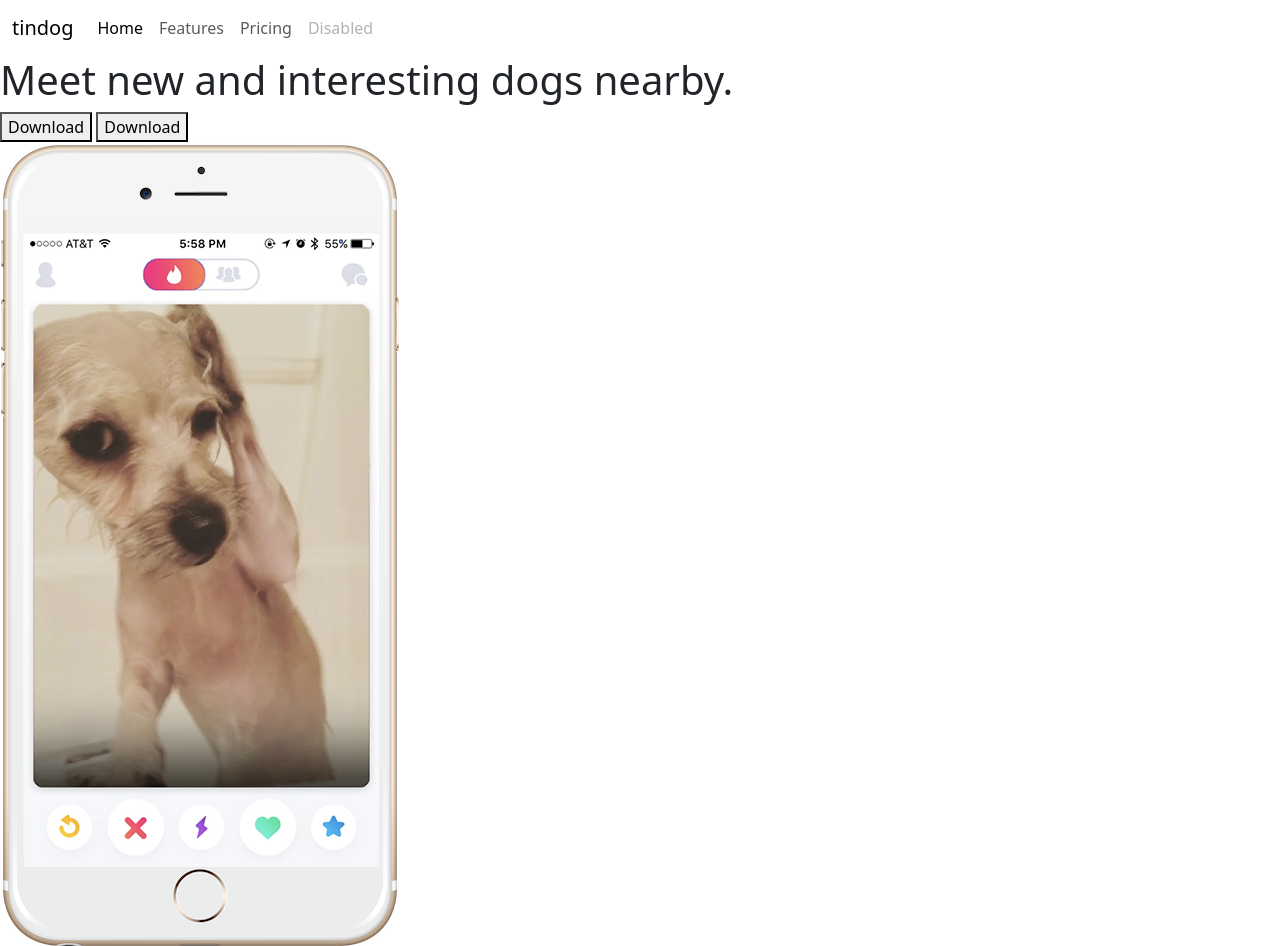
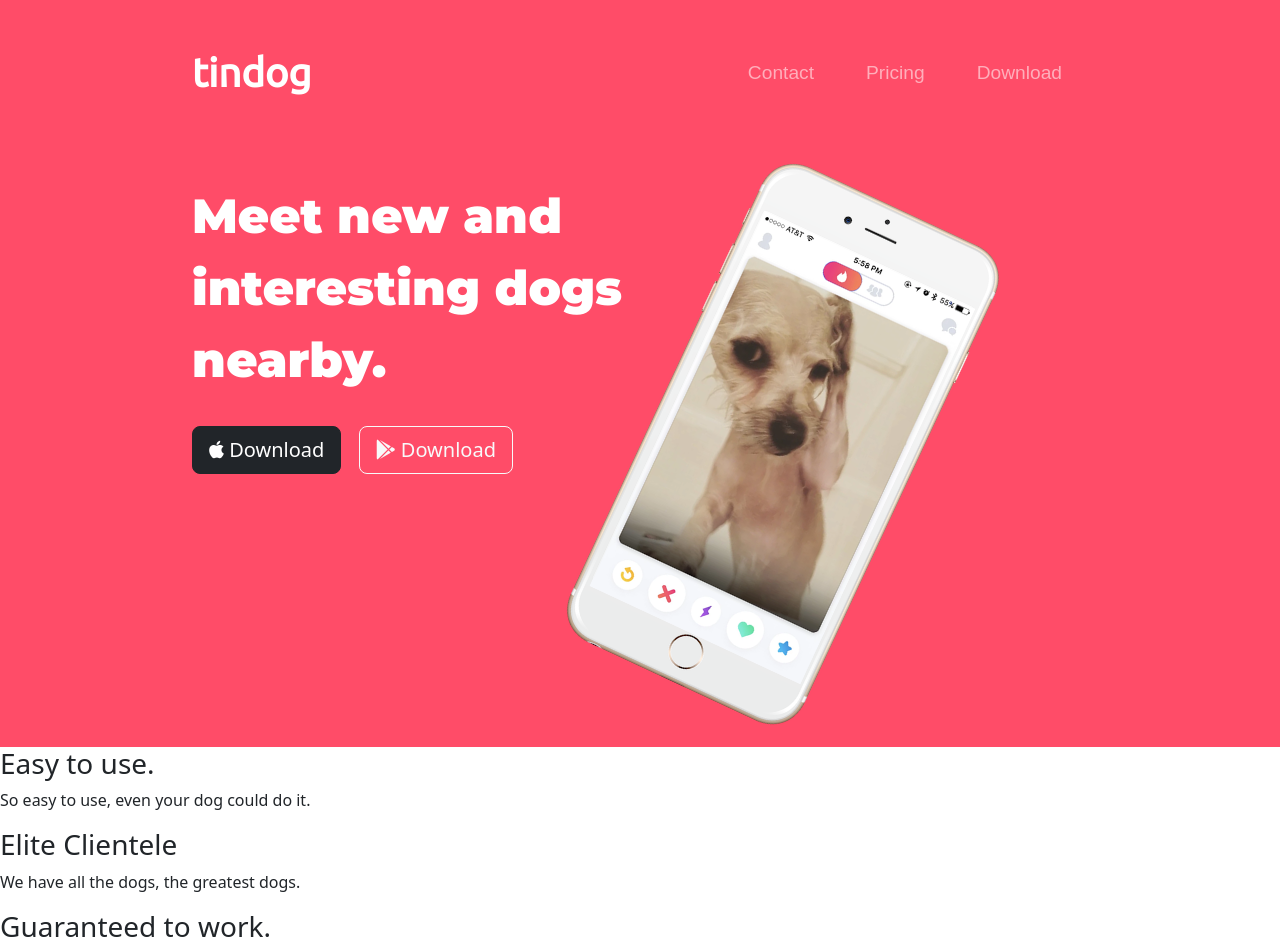
Before and after one commit to nicknurse91/tindog, a plain HTML site: page tindog/index.html in a window 1280 px wide. Shown: the top 946 px of the page. Drawn offline with nearby package versions, Linux system fonts and the light colour scheme.

Commit message:
added new navbar, images, css

```diff
--- a/tindog/css/styles.css
+++ b/tindog/css/styles.css
@@ -1,12 +1,50 @@
                                                     /* NAVBAR */
+.navbar {
+    font-family: ubuntu;
+    padding: 0 0 4.5rem;
 
+}
 
+.navbar-brand {
+    font-family: ubuntu;
+    font-size: 2.5rem;
+    font-weight: bold;
+}
 
+.nav-item {
+    padding: 0 18px;
+}
+
+.nav-link {
+    font-size: 1.2rem;
+    font-family: 'Montserrat-light', sans-serif;
+}
 
                                                     /* TITLE */
+#title {
+    background-color: #ff4c68;
+    color: #fff;
+}
 
+h1 {
+    font-family: 'Montserrat', sans-serif;
+    font-size: 3rem;
+    line-height: 1.5;
+    font-weight: 900;
+}
 
+.container-fluid {
+    padding: 3% 15% 3% 15%;
+}
 
+.title-image {
+    width: 60%;
+    rotate: 25deg;
+}
+
+.download-btn {
+    margin: 5% 3% 5% 0;
+}
 
 
                                                     /* FEATURES */
--- a/tindog/index.html
+++ b/tindog/index.html
@@ -3,54 +3,60 @@
 
 <head>
    <meta charset="utf-8">
+   <meta name="viewport" content="width=device-width, initial-scale=1">
    <title>TinDog</title>
-  <meta name="viewport" content="width=device-width, initial-scale=1">
+    <!-- FONTAWESOME -->
+    <script src="https://kit.fontawesome.com/bcf30c4316.js" crossorigin="anonymous"></script>
+    <!-- BOOTSTRAP -->
     <script src="https://cdn.jsdelivr.net/npm/bootstrap@5.3.0-alpha1/dist/js/bootstrap.bundle.min.js" integrity="sha384-w76AqPfDkMBDXo30jS1Sgez6pr3x5MlQ1ZAGC+nuZB+EYdgRZgiwxhTBTkF7CXvN" crossorigin="anonymous"></script>
     <link href="https://cdn.jsdelivr.net/npm/bootstrap@5.3.0-alpha1/dist/css/bootstrap.min.css" rel="stylesheet" integrity="sha384-GLhlTQ8iRABdZLl6O3oVMWSktQOp6b7In1Zl3/Jr59b6EGGoI1aFkw7cmDA6j6gD" crossorigin="anonymous">
+    <!-- GOOGLE FONTS -->
+    <link rel="preconnect" href="https://fonts.googleapis.com">
+    <link rel="preconnect" href="https://fonts.gstatic.com" crossorigin>
+    <link href="https://fonts.googleapis.com/css2?family=Montserrat:wght@100;400;900&display=swap" rel="stylesheet">
+    <link rel="preconnect" href="https://fonts.googleapis.com">
+    <link rel="preconnect" href="https://fonts.gstatic.com" crossorigin>
+    <link href="https://fonts.googleapis.com/css2?family=Ubuntu&display=swap" rel="stylesheet">
+    <!-- STYLESHEET -->
     <link rel="stylesheet" href="css/styles.css">
 </head>
 
 <body>
 
   <section id="title">
-
-    <!-- Nav Bar    Figure out what is not working -->
-<nav class="navbar navbar-expand-lg bg-body-dark">
     <div class="container-fluid">
+                                    <!-- Nav Bar -->
+      <nav class="navbar navbar-expand-lg navbar-dark">
         <a class="navbar-brand" href="#">tindog</a>
-    <button class="navbar-toggler" type="button" data-bs-toggle="collapse" data-bs-target="#navbarNav" aria-controls="navbarNav" aria-expanded="false" aria-label="Toggle navigation">
+          <button class="navbar-toggler" type="button" data-bs-toggle="collapse" data-bs-target="#navbarToggler1" aria-controls="navbarToggler1" aria-expanded="false" aria-label="Toggle navigation">
             <span class="navbar-toggler-icon"></span>
           </button>
-    <div class="collapse navbar-collapse" id="navbarNav">
-      <ul class="navbar-nav">
+        <div class="collapse navbar-collapse" id="navbarToggler1">
+          <ul class="navbar-nav ms-auto">
             <li class="nav-item">
-          <a class="nav-link active" aria-current="page" href="#">Home</a>
-        </li>
-        <li class="nav-item">
-          <a class="nav-link" href="#">Features</a>
+              <a class="nav-link" href="#">Contact</a>
             </li>
             <li class="nav-item">
               <a class="nav-link" href="#">Pricing</a>
             </li>
             <li class="nav-item">
-          <a class="nav-link disabled">Disabled</a>
+              <a class="nav-link" href="#">Download</a>
             </li>
           </ul>
         </div>
+      </nav>
+                                      <!-- Title -->
+      <div class="row">
+        <div class="col-lg-6">
+          <h1>Meet new and interesting dogs nearby.</h1>
+          <button type="button" class="btn btn-dark btn-lg download-btn"><i class="fa-brands fa-apple"></i> Download</button>
+          <button type="button" class="btn btn-outline-light btn-lg download-btn"><i class="fa-brands fa-google-play"></i> Download</button>
         </div>
-</nav>
-
-    <!-- Title -->
-
-    <div>
-      <h1>Meet new and interesting dogs nearby.</h1>
-      <button type="button">Download</button>
-      <button type="button">Download</button>
+        <div class="col-lg-6">
+          <img class="title-image" src="images/iphone6.png" alt="iphone-mockup">
         </div>
-    <div>
-      <img src="images/iphone6.png" alt="iphone-mockup">
       </div>
-
+    </div>
   </section>
 
 
```
Lines whose indentation alone changed are shown as unchanged.
